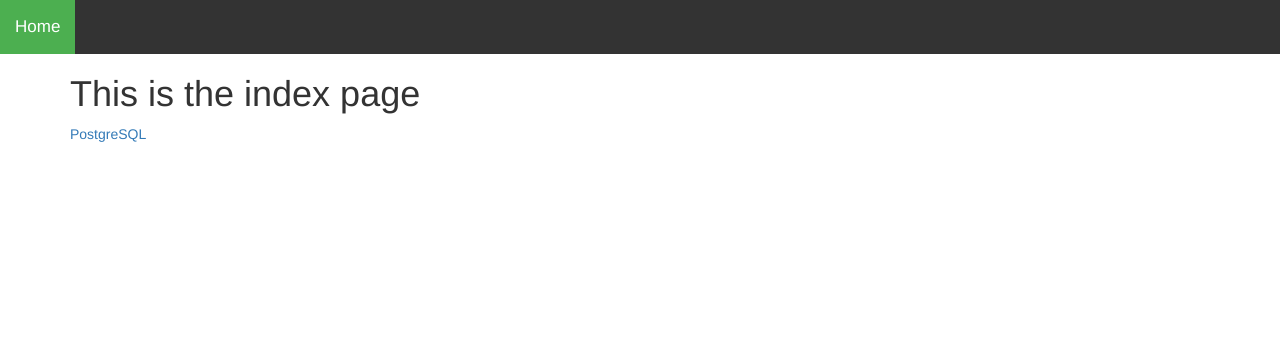
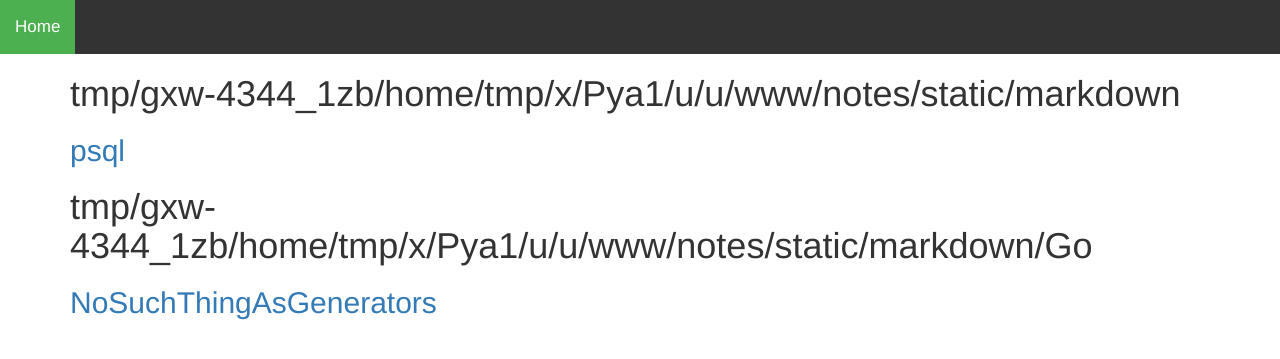
Before and after one commit to KGB33/dev-kgb33-notes, a Flask app: page / in a window 1280 px wide. Shown: the top 359 px of the page. Run offline with Flask 2, Linux system fonts and the light colour scheme; parts of the project's set-up code (start-up, migrations or seed data) failed here and were passed over; some libraries are stand-ins or nearby versions.

Commit message:
added a dynamicly generated TOC

```diff
--- a/notes/main/routes.py
+++ b/notes/main/routes.py
@@ -1,4 +1,4 @@
-from flask import render_template
+from flask import render_template, request
 
 from notes.main import bp
 
@@ -8,20 +8,9 @@ from notes.markdown import render_markdown, find_markdown_files
 @bp.route("/")
 @bp.route("/index")
 def index():
-    return render_template("index.html")
+    return render_template("index.html", files=find_markdown_files())
 
 
-@bp.route("/postgresql")
-def postgresql():
-    return render_markdown("static/markdown/psql.md")
-
-
-@bp.route("/go/channels")
-def go_channels():
-    return render_markdown("static/markdown/Go/NoSuchThingAsGenerators.md")
-
-
-@bp.route("/toc")
-def table_of_contents():
-    print("In TOC route")
-    return "<br>".join(find_markdown_files())
+@bp.route("/doc")
+def document():
+    return render_markdown(f"{request.args['dir']}/{request.args['file']}")
--- a/notes/templates/index.html
+++ b/notes/templates/index.html
@@ -1,6 +1,13 @@
 {% extends 'base.html' %} {% block app_content %}
 <!-- index.html -->
 
-<h1>This is the index page</h1>
+{% for dir in files %}
+<h1>
+  {{
+  dir|replace("/home/kgb33/Code/Projects/notes.kgb33.dev/notes/static/markdown",
+  "")|trim("/") }}
+</h1>
+{% for file in files[dir] %}
+<h2><a href="/doc?dir={{ dir }}&file={{ file }}">{{ file[:-3] }}</a></h2>
 
-<a href="/postgresql">PostgreSQL<a> {% endblock %} </a></a>
+{% endfor %} {% endfor %} {% endblock %}
```
